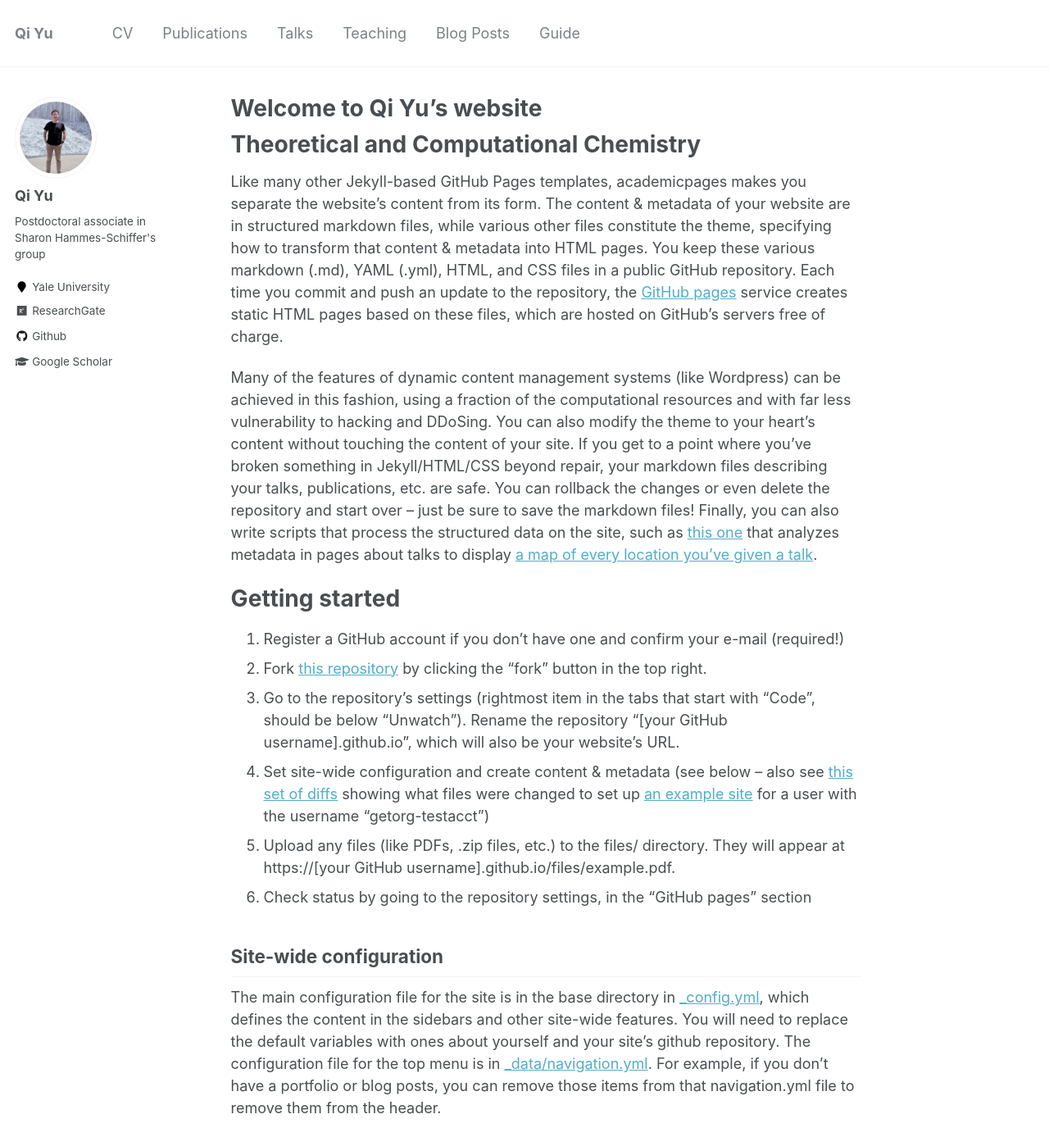
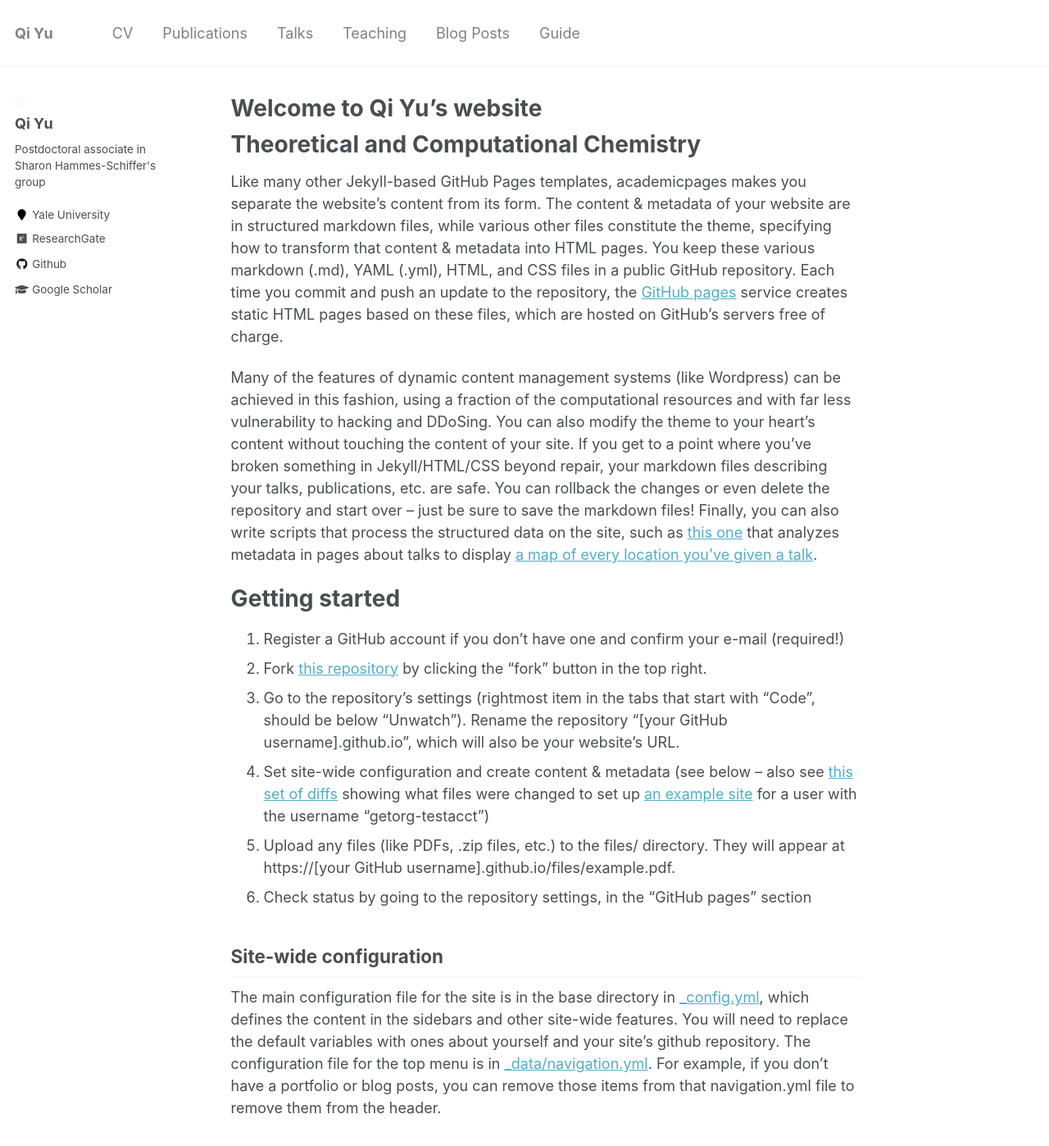
Before and after one commit to qiyuchem/qiyuchem.github.io, a Jekyll site: the page built from _pages/about.md, in a window 1280 px wide and 1400 px high. Shown: the whole window at 82% size. Built offline with Jekyll 4.4.1, drawn with Linux system fonts in a browser that asks for light colours.

Commit message:
Update _sidebar.scss

```diff
--- a/_sass/_sidebar.scss
+++ b/_sass/_sidebar.scss
@@ -79,15 +79,13 @@
 
   @include breakpoint($large) {
     display: block;
-  //  width: auto;
-  //  height: auto;
-    width: 100px;
-    height: 100px;
+    width: auto;
+    height: auto;
    }
 
   img {
     //max-width: 175px;
-    max-width: 300px;
+    max-width: 10px;
     border-radius: 50%;
 
     @include breakpoint($large) {
```
